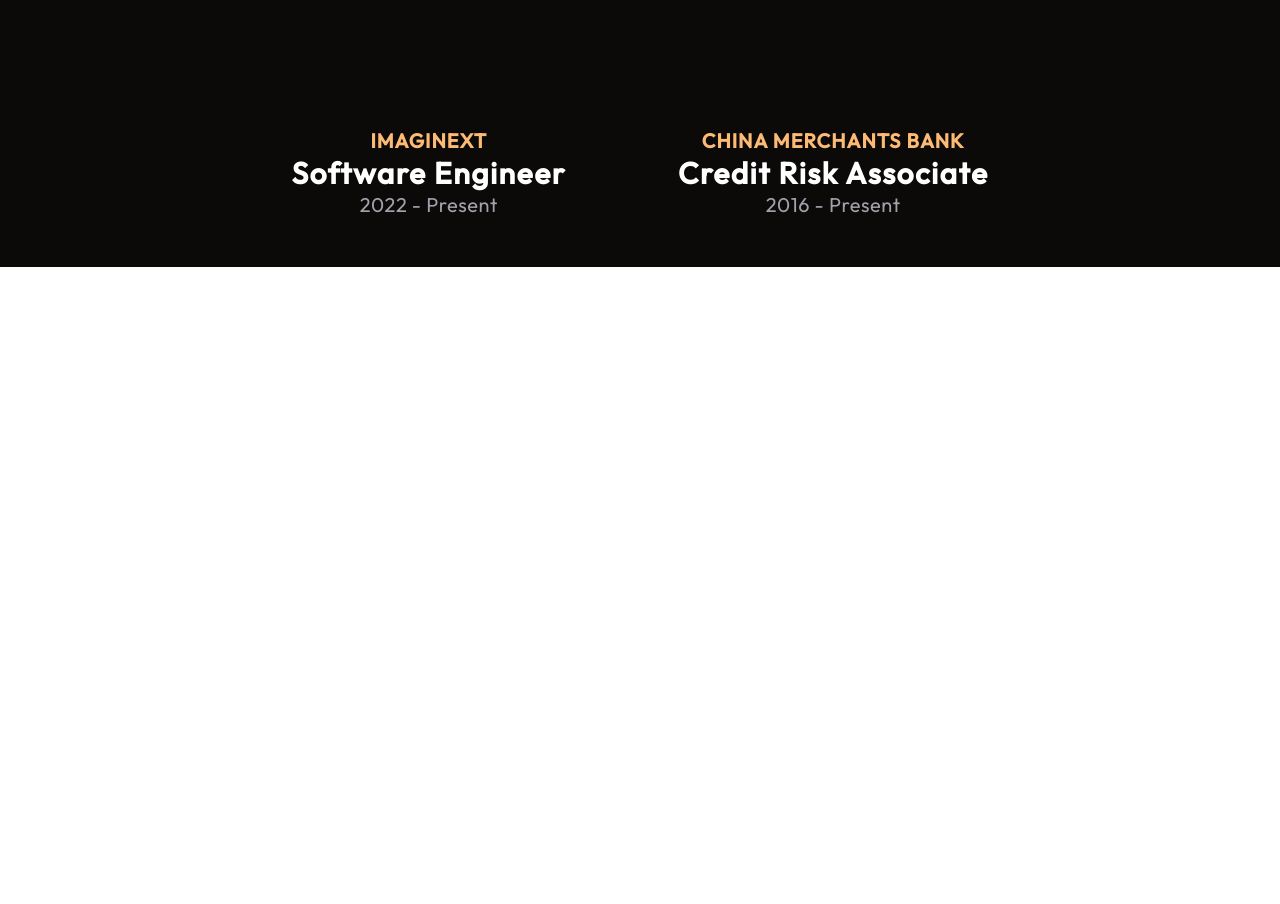
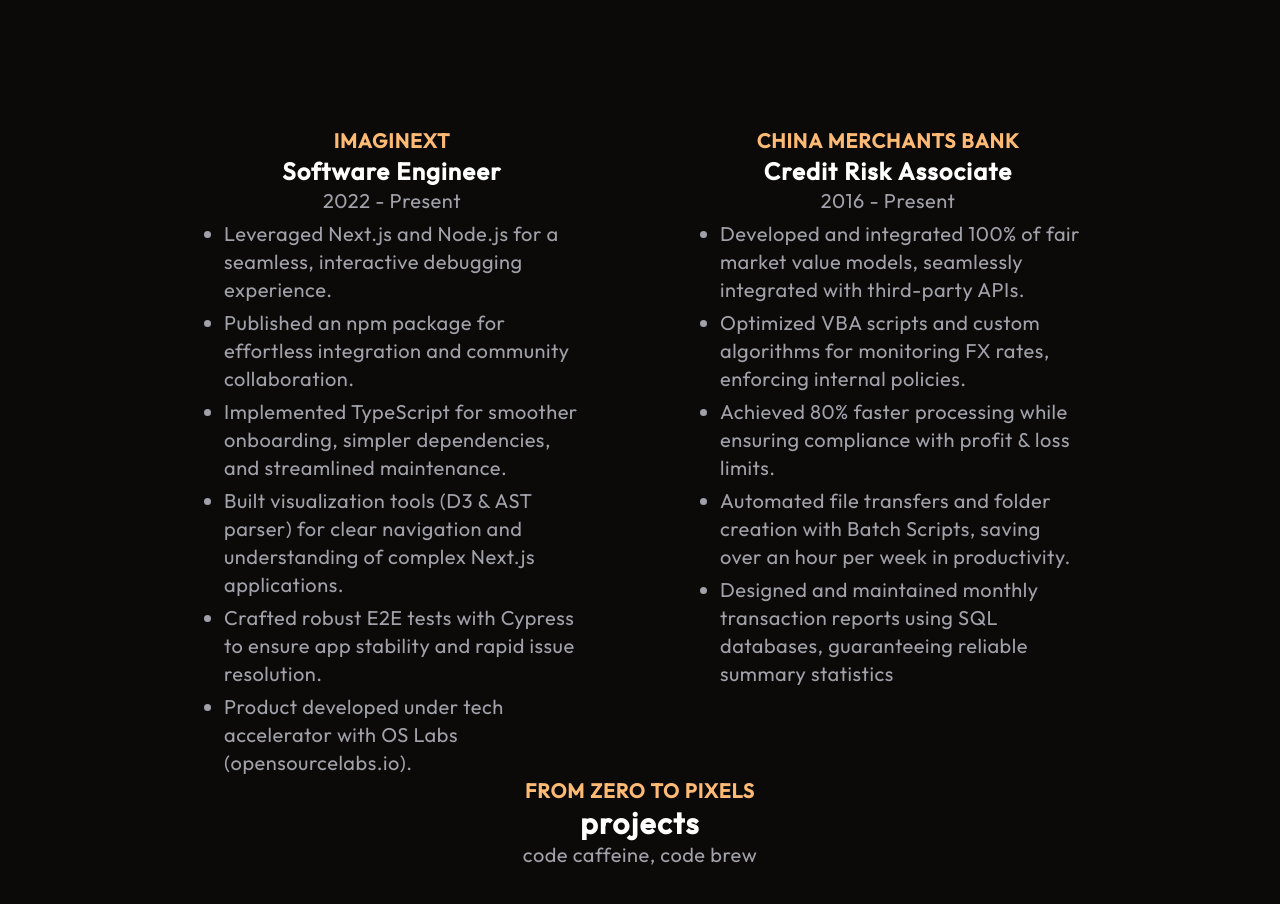
Before and after one commit to arrickx/arrickx.github.io, a React (Vite) app: page / in a window 1280 px wide. Shown: the part 1420-2324 px from the top of the page. Before the commit the page ends 1687 px from the top, so only its background shows below. Built offline with nearby package versions, Linux system fonts and the light colour scheme.

Commit message:
adding experiences section adding new imgs updating css

```diff
--- a/src/assets/index.js
+++ b/src/assets/index.js
@@ -1,8 +1,10 @@
 import figmaLogo from './figma.png';
 import gitLogo from './git.png';
+import gptLogo from './gpt.png';
 import graphqlLogo from './graphql.png';
 import jestLogo from './jest.png';
 import jsLogo from './js.png';
+import lastresortLogo from './lastResort.png';
 import mongoLogo from './mongodb.png';
 import nodeLogo from './nodejs.png';
 import openaiLogo from './openai.png';
@@ -15,13 +17,15 @@
 export {
   figmaLogo,
   gitLogo,
+  gptLogo,
   graphqlLogo,
+  hero,
   jestLogo,
   jsLogo,
+  lastresortLogo,
   mongoLogo,
   nodeLogo,
   openaiLogo,
-  hero,
   psqlLogo,
   reactLogo,
   reduxLogo,
--- a/src/index.css
+++ b/src/index.css
@@ -2,10 +2,11 @@
 @tailwind components;
 @tailwind utilities;
 
+li {
+  padding-top: 5px;
+}
+
 @layer components {
-  .icon-set {
-    @apply justify-center;
-  }
   .icon-row {
     @apply self-stretch flex items-stretch justify-center mt-5 gap-5
     max-lg:mt-4 max-lg:gap-4;
@@ -27,6 +28,10 @@
     lg:gap-16
     xl:gap-28;
   }
+  .section-column {
+    @apply self-start gap-3 max-w-sm
+    max-md:self-center;
+  }
   .text-head {
     @apply text-orange-300 text-center text-xl font-bold tracking-wider uppercase
     max-md:max-w-full
@@ -35,9 +40,17 @@
   .text-title {
     @apply text-white text-center text-3xl font-bold tracking-wider whitespace-nowrap;
   }
+  .text-title2 {
+    @apply text-white text-center text-2xl font-bold tracking-wider whitespace-nowrap;
+  }
   .text-subtitle {
     @apply text-zinc-400 text-center text-xl tracking-wide
     max-lg:text-base;
+  }
+  .text-desc {
+    @apply text-zinc-400 text-left text-xl tracking-wide list-disc ml-6
+    max-lg:text-base
+    max-md:w-[280px];
   }
   .icon-title {
     @apply mt-4 mb-20;
--- a/src/newApp.jsx
+++ b/src/newApp.jsx
@@ -32,8 +32,7 @@
       <p className='text-subtitle'>front-end , back-end and another-end</p>
       {/* icons */}
       <section className='section-wrap'>
-        {/* <div className=''> */}
-        <section className='icon-set max-md:order-2'>
+        <section className=' max-md:order-2'>
           <div className='icon-row'>
             <div className='icon-px bg-zinc-900'>
               <img loading='lazy' src={img.nodeLogo} />
@@ -53,7 +52,7 @@
           <p className='text-subtitle icon-title'>back-end</p>
         </section>
 
-        <section className='icon-set max-md:order-1'>
+        <section className='max-md:order-1'>
           <div className='icon-row'>
             <div className='icon-px bg-zinc-900'>
               <img loading='lazy' src={img.reactLogo} />
@@ -73,7 +72,7 @@
           <p className='text-subtitle icon-title'>front-end</p>
         </section>
 
-        <section className='icon-set max-md:order-3'>
+        <section className='max-md:order-3'>
           <div className='icon-row'>
             <div className='icon-px bg-zinc-900'>
               <img loading='lazy' src={img.openaiLogo} />
@@ -90,9 +89,7 @@
               <img loading='lazy' src={img.jestLogo} />
             </div>
           </div>
-          <p className='text-subtitle icon-title'>
-            testings & tools
-          </p>
+          <p className='text-subtitle icon-title'>testings & tools</p>
         </section>
       </section>
 
@@ -101,40 +98,18 @@
       <p className='text-title'>experiences</p>
       <p className='text-subtitle'>traditional, non-tranditional</p>
       <div className='section-wrap'>
-        <div className='icon-set'>
+        <div className='section-column'>
           <p className='text-head'>IMAGINEXT</p>
-          <p className='text-title'>Software Engineer</p>
+          <p className='text-title2'>Software Engineer</p>
           <p className='text-subtitle'>2022 - Present</p>
-        </div>
-        <div className='icon-set'>
-          <p className='text-head'>CHINA MERCHANTS BANK</p>
-          <p className='text-title'>Credit Risk Associate</p>
-          <p className='text-subtitle'>2016 - Present</p>
-        </div>
-      </div>
-      {/*
-      <div className='w-full max-w-[1650px] mt-52 max-md:max-w-full max-md:mt-10'>
-        <div className='gap-5 flex max-md:flex-col max-md:items-stretch max-md:gap-0'>
-          <div className='flex flex-col items-stretch w-[55%] max-md:w-full max-md:ml-0'>
-            <div className='items-center flex flex-col max-md:max-w-full max-md:mt-10'>
-              <div className='text-orange-300 text-2xl font-bold leading-7 tracking-wide uppercase self-center whitespace-nowrap'>
-                IMAGINEXT{' '}
-              </div>
-              <div className='text-white text-4xl font-bold leading-10 tracking-wider self-center whitespace-nowrap mt-4'>
-                Software Engineer{' '}
-              </div>
-              <div className='text-zinc-400 text-3xl font-bold leading-8 tracking-wide self-center whitespace-nowrap mt-6'>
-                2022 - Present
-              </div>
-              <div className='text-zinc-400 text-3xl font-bold leading-8 tracking-wide self-stretch mt-12 max-md:max-w-full max-md:mt-10'>
-                <ul>
+          <ul className='text-desc'>
             <li>
               Leveraged Next.js and Node.js for a seamless, interactive
               debugging experience.
             </li>
             <li>
-                    Published an npm package for effortless integration and
-                    community collaboration.
+              Published an npm package for effortless integration and community
+              collaboration.
             </li>
             <li>
               Implemented TypeScript for smoother onboarding, simpler
@@ -142,12 +117,11 @@
             </li>
             <li>
               Built visualization tools (D3 &amp; AST parser) for clear
-                    navigation and understanding of complex Next.js
-                    applications.
+              navigation and understanding of complex Next.js applications.
             </li>
             <li>
-                    Crafted robust E2E tests with Cypress to ensure app
-                    stability and rapid issue resolution.
+              Crafted robust E2E tests with Cypress to ensure app stability and
+              rapid issue resolution.
             </li>
             <li>
               Product developed under tech accelerator with OS Labs
@@ -155,56 +129,40 @@
             </li>
           </ul>
         </div>
-            </div>
-          </div>
-          <div className='flex flex-col items-stretch w-[45%] ml-5 max-md:w-full max-md:ml-0'>
-            <div className='items-center flex grow flex-col max-md:max-w-full max-md:mt-10'>
-              <div className='text-orange-300 text-2xl font-bold leading-7 tracking-wide uppercase self-center whitespace-nowrap'>
-                China Merchants Bank
-              </div>
-              <div className='text-white text-4xl font-bold leading-10 tracking-wider self-center whitespace-nowrap mt-4'>
-                Credit Risk Associate{' '}
-              </div>
-              <div className='text-zinc-400 text-3xl font-bold leading-8 tracking-wide self-center whitespace-nowrap mt-8'>
-                2016 - Present
-              </div>
-              <div className='text-zinc-400 text-3xl font-bold leading-8 tracking-wide self-stretch mt-12 max-md:max-w-full max-md:mt-10'>
-                <ul>
+        <div className='section-column'>
+          <p className='text-head'>CHINA MERCHANTS BANK</p>
+          <p className='text-title2'>Credit Risk Associate</p>
+          <p className='text-subtitle'>2016 - Present</p>
+          <ul className='text-desc'>
             <li>
               Developed and integrated 100% of fair market value models,
               seamlessly integrated with third-party APIs.
             </li>
             <li>
-                    Optimized VBA scripts and custom algorithms for monitoring
-                    FX rates, enforcing internal policies.
+              Optimized VBA scripts and custom algorithms for monitoring FX
+              rates, enforcing internal policies.
             </li>
             <li>
-                    Achieved 80% faster processing while ensuring compliance
-                    with profit &amp; loss limits.
+              Achieved 80% faster processing while ensuring compliance with
+              profit &amp; loss limits.
             </li>
             <li>
-                    Automated file transfers and folder creation with Batch
-                    Scripts, saving over an hour per week in productivity.
+              Automated file transfers and folder creation with Batch Scripts,
+              saving over an hour per week in productivity.
             </li>
             <li>
-                    Designed and maintained monthly transaction reports using
-                    SQL databases, guaranteeing reliable summary statistics
+              Designed and maintained monthly transaction reports using SQL
+              databases, guaranteeing reliable summary statistics
             </li>
           </ul>
         </div>
       </div>
-          </div>
-        </div>
-      </div> */}
-      {/* <div className='text-orange-300 text-center text-2xl font-bold leading-7 tracking-wide uppercase whitespace-nowrap mt-80 max-md:mt-10'>
-        From zero to pixels
-      </div>
-      <div className='text-white text-center text-5xl font-bold leading-[50.6px] tracking-wider whitespace-nowrap mt-4 max-md:text-4xl'>
-        projects
-      </div>
-      <div className='text-zinc-400 text-center text-3xl font-bold leading-8 tracking-wide whitespace-nowrap mt-8'>
-        code caffeine, code brew
-      </div>
+
+      {/* projects */}
+      <p className='text-head'>From zero to pixels</p>
+      <p className='text-title'>projects</p>
+      <p className='text-subtitle'>code caffeine, code brew</p>
+      {/*
       <div className='items-stretch flex w-full max-w-[1428px] justify-between gap-5 mt-52 max-md:max-w-full max-md:flex-wrap max-md:mt-10'>
         <div className='items-center flex flex-col max-md:max-w-full'>
           <div className='text-white text-4xl font-bold leading-10 tracking-wider self-center whitespace-nowrap'>
```
Also changed, not shown: src/assets/gpt.png (added), src/assets/lastResort.png (added). Lines whose indentation alone changed are shown as unchanged.
